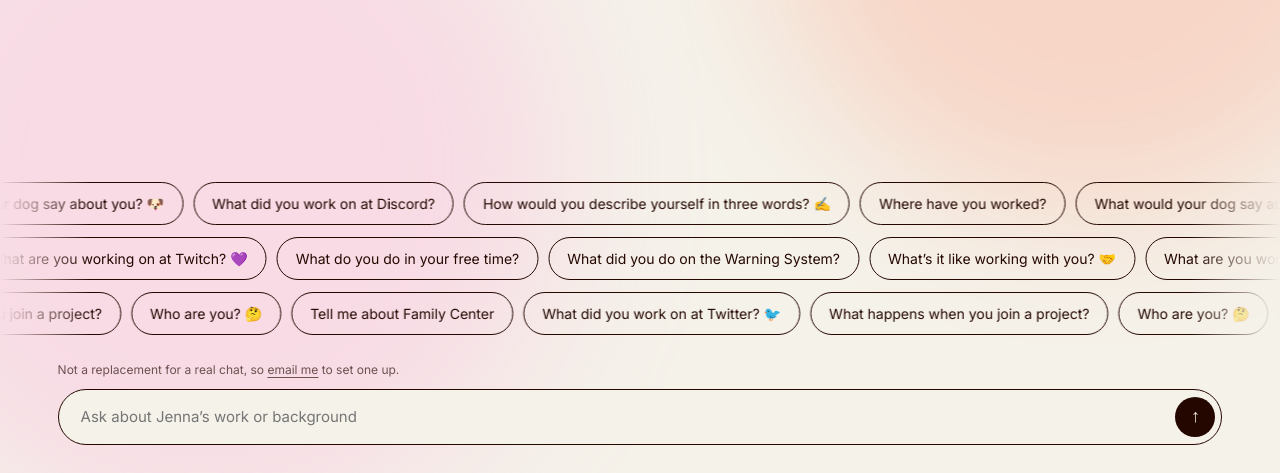
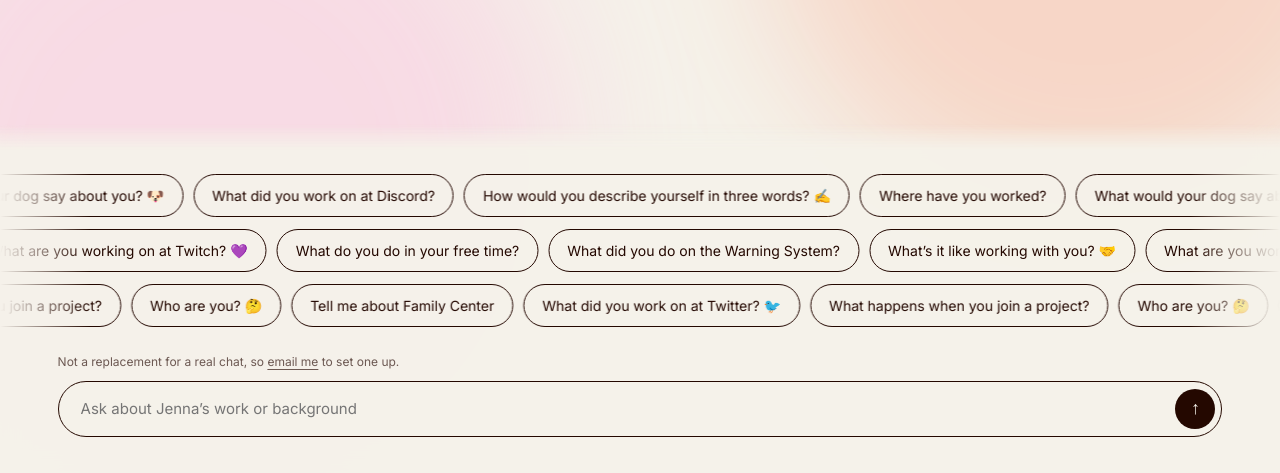
Before and after one commit to jennapassmore/portfolio, a plain HTML site: page public/about.html in a window 1280 px wide. Shown: the part 327-800 px from the top of the page. Drawn offline with Linux system fonts and the light colour scheme; a web font is replaced by a local one.

Commit message:
About: pin chips, note and input in a bottom dock so answers flow above
Co-Authored-By: Claude Sonnet 5.5 <noreply@anthropic.com>

```diff
--- a/public/about.html
+++ b/public/about.html
@@ -425,6 +425,17 @@ html.cp-open .cp h2,html.cp-open .cp p,html.cp-open .cp li{opacity:1;transform:n
 .ask .lede{font-size:clamp(17px,1.4vw,26px)}
 }
 </style>
+<style id="ask-dock">
+/* chips, note and input live in one dock pinned to the bottom; answers always flow above it */
+.ask .dock{position:sticky;bottom:0;z-index:3;margin-top:auto;padding-bottom:clamp(2px,1vw,8px)}
+.ask .dock::before{content:"";position:absolute;z-index:-1;left:calc(var(--gutter) * -1);right:calc(var(--gutter) * -1);top:0;bottom:calc(clamp(16px,2.5vw,28px) * -1);background:rgba(245,242,234,.97);-webkit-backdrop-filter:blur(14px);backdrop-filter:blur(14px);-webkit-mask-image:linear-gradient(to bottom,transparent,#000 26px);mask-image:linear-gradient(to bottom,transparent,#000 26px);pointer-events:none}
+.ask .chips{margin-top:0;padding-top:clamp(28px,4vw,44px)}
+.ask .composer{position:static;bottom:auto}
+.ask .log .msg{scroll-margin-bottom:var(--dock-h,220px)}
+.ask .log{padding-bottom:clamp(16px,2.5vw,28px)}
+.ask .dock .chips{padding-top:clamp(30px,4vw,44px)}
+@media (max-width:600px){.ask .chips:not(.drift){flex-wrap:nowrap;overflow-x:auto;scrollbar-width:none;padding-top:20px}.ask .chips:not(.drift)::-webkit-scrollbar{display:none}.ask .chips:not(.drift) .chip{flex:none;white-space:nowrap}}
+</style>
 </head>
 <body>
 <header class="nav">
@@ -444,12 +455,14 @@ html.cp-open .cp h2,html.cp-open .cp p,html.cp-open .cp li{opacity:1;transform:n
     <h1 class="display" id="ask-h" aria-label="Ask me (almost) anything"><span class="wd" aria-hidden="true" style="--i:0">Ask</span> <span class="wd" aria-hidden="true" style="--i:1">me</span> <span class="nb"><span class="wd" aria-hidden="true" style="--i:2">(almost)</span> <span class="wd" aria-hidden="true" style="--i:3">anything</span></span></h1>
     <p class="lede">Answers come from my portfolio, plus a few easter eggs.</p>
     <div class="log" id="log" aria-live="polite"></div>
+    <div class="dock" id="dock">
     <div class="chips" id="chips"></div>
     <p class="note">Not a replacement for a real chat, so <a href="mailto:jenna.passmore@gmail.com">email me</a> to set one up.</p>
     <form class="composer" id="ask-form" autocomplete="off">
       <input id="ask-input" type="text" placeholder="Ask about Jenna’s work or background" aria-label="Ask a question">
       <button type="submit" aria-label="Send question">&#8593;</button>
     </form>
+    </div>
   </div>
 </section>
 <script id="anim-js">
@@ -651,5 +664,6 @@ document.addEventListener('keydown',function(e){
 });
 })();
 </script>
+<script id="dock-h">(function(){var d=document.getElementById('dock');if(!d)return;var last=0;function u(){var h=d.offsetHeight;document.documentElement.style.setProperty('--dock-h',(h+16)+'px');if(last&&h!==last){var a=document.querySelectorAll('.log .msg.a');if(a.length)a[a.length-1].scrollIntoView({block:'nearest',behavior:'auto'});}last=h;}u();if(window.ResizeObserver)new ResizeObserver(u).observe(d);addEventListener('resize',u);})();</script>
 </body>
 </html>
```
